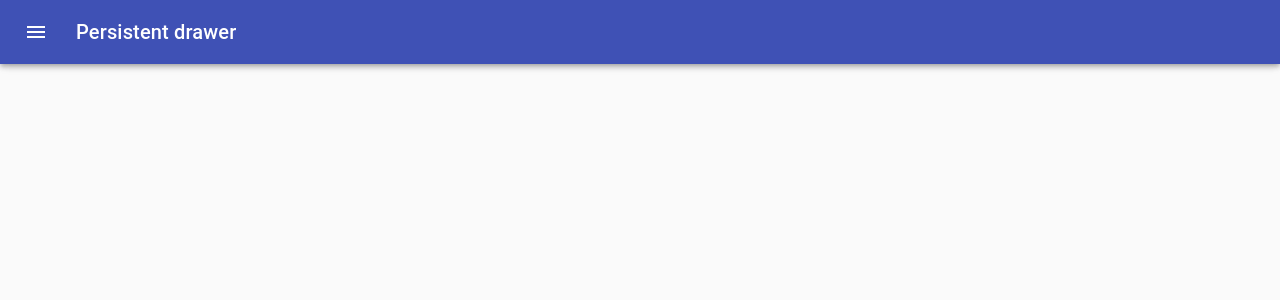
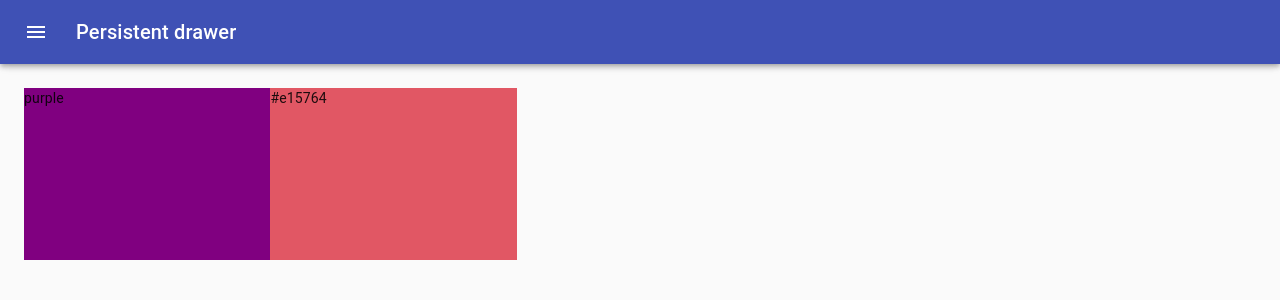
Before and after one commit to Ollie-lee/colorPalette, a React (Create React App) app in the folder colors-app/: page /palette/new in a window 1280 px wide. Shown: the top 300 px of the page. Built offline with nearby package versions, Linux system fonts and the light colour scheme; the HTML template or start-up script is replaced by a standard one.

Commit message:
addd draggle box

```diff
--- /dev/null
+++ b/colors-app/src/DraggableColorBox.js
@@ -0,0 +1,27 @@
+import React from 'react'
+import { withStyles } from '@material-ui/styles'
+
+const styles = {
+  root: {
+    width:'20%',
+    height:'25%',
+    margin:'0 auto',
+    display:'inline-block',
+    position:'relative',
+    cursor:'pointer',
+    marginBottom:'-3.5px'
+  }
+}
+
+function DraggableColorBox(props) {
+  return (
+    <div
+      style={{ backgroundColor: props.color }}
+      className={props.classes.root}
+      >
+      {props.color}
+    </div>
+  )
+}
+
+export default withStyles(styles)(DraggableColorBox)
--- a/colors-app/src/NewPaletteForm.js
+++ b/colors-app/src/NewPaletteForm.js
@@ -12,6 +12,7 @@
 import ChevronLeftIcon from '@material-ui/icons/ChevronLeft';
 import { ChromePicker, SketchPicker } from 'react-color';
 import { Button } from '@material-ui/core';
+import DraggableColorBox from './DraggableColorBox'
 
 
 
@@ -64,6 +65,7 @@
       duration: theme.transitions.duration.leavingScreen,
     }),
     marginLeft: -drawerWidth,
+    height: "calc(100vh - 64px)",
   },
   contentShift: {
     transition: theme.transitions.create('margin', {
@@ -180,12 +182,17 @@
         >Add color</Button>
       </Drawer>
       <main
+        //conditionally add classes.contentShift if open is true
         className={clsx(classes.content, {
           [classes.contentShift]: open,
         })}
       >
         <div className={classes.drawerHeader} />
 
+        {colors.map(color => (
+          <DraggableColorBox color={color} />
+        ))}
+
       </main>
     </div>
   )
```
